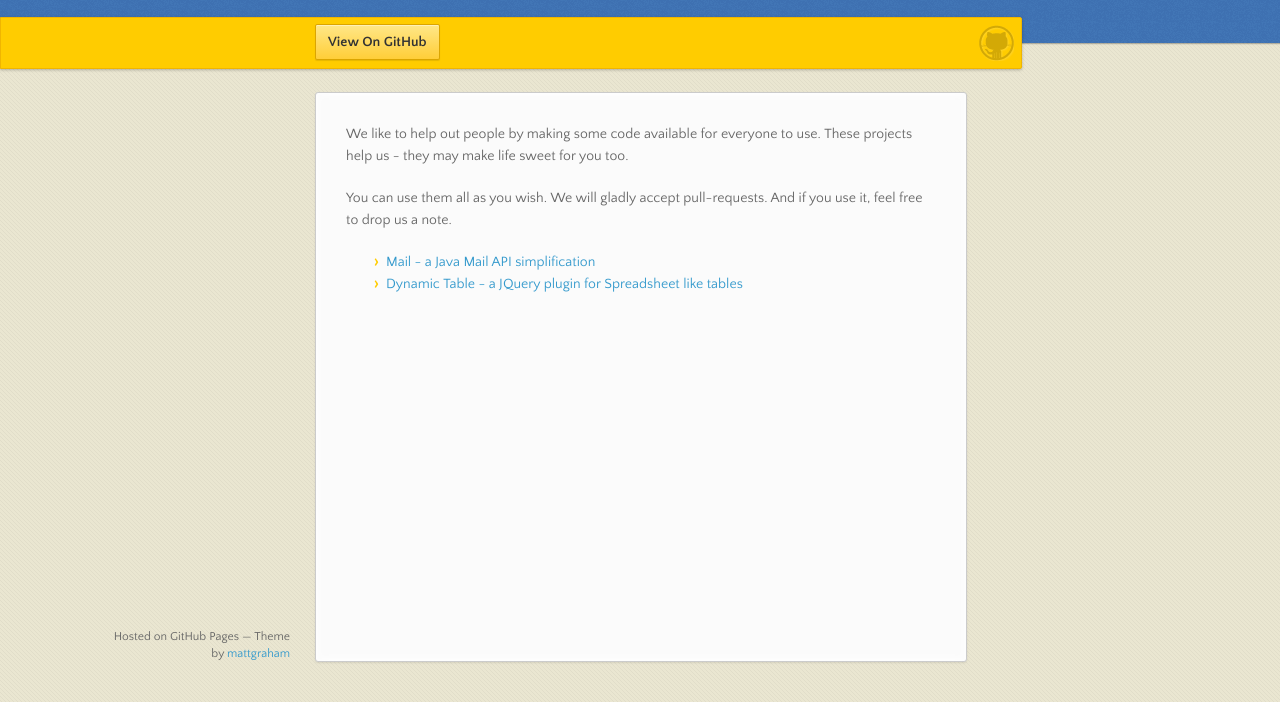
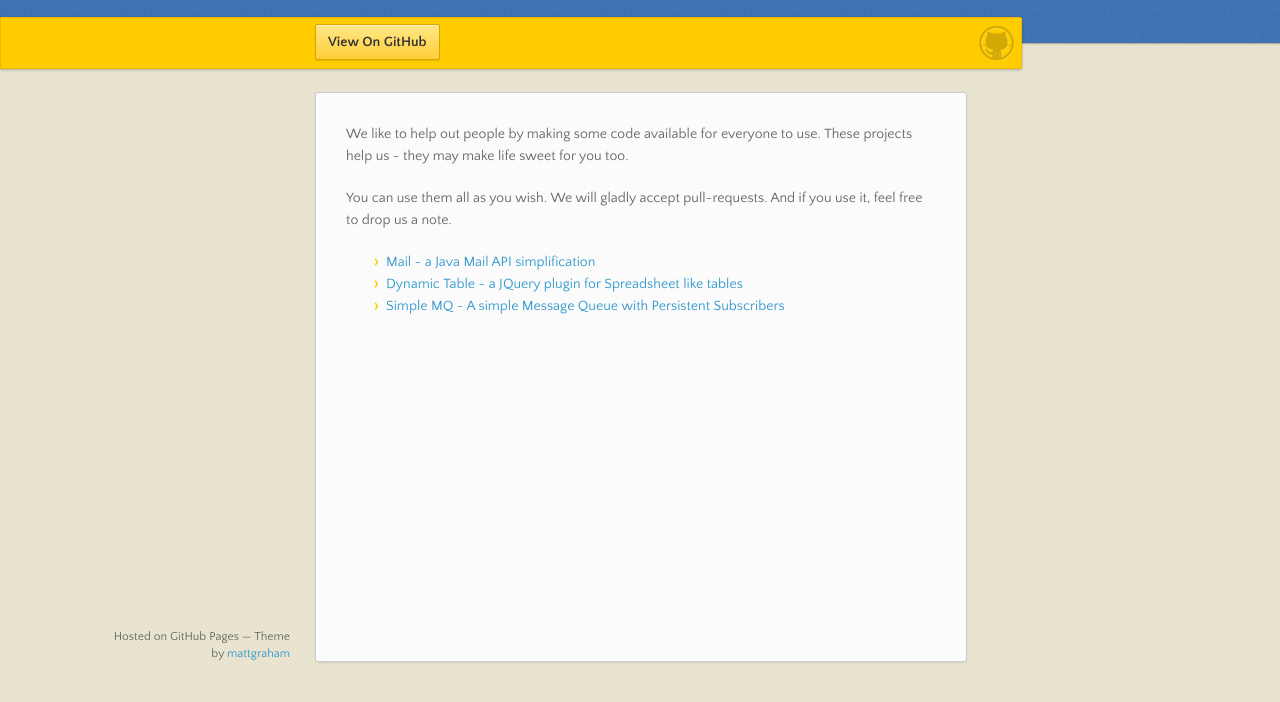
Before and after one commit to key-lime-box/key-lime-box.github.io, a plain HTML site: page index.html in a window 1280 px wide. Shown: the part 98-800 px from the top of the page. Drawn offline with nearby package versions, Linux system fonts and the light colour scheme.

Commit message:
Update index.html

```diff
--- a/index.html
+++ b/index.html
@@ -39,6 +39,7 @@
         <ul>
           <li><a href="http://code.keylimebox.org/mail">Mail - a Java Mail API simplification</a></li>
           <li><a href="http://code.keylimebox.org/dynamic-table">Dynamic Table - a JQuery plugin for Spreadsheet like tables</a></li>
+          <li><a href="http://code.keylimebox.org/simplemq">Simple MQ - A simple Message Queue with Persistent Subscribers</a></li>
         </ul>
 
       </section>
```
